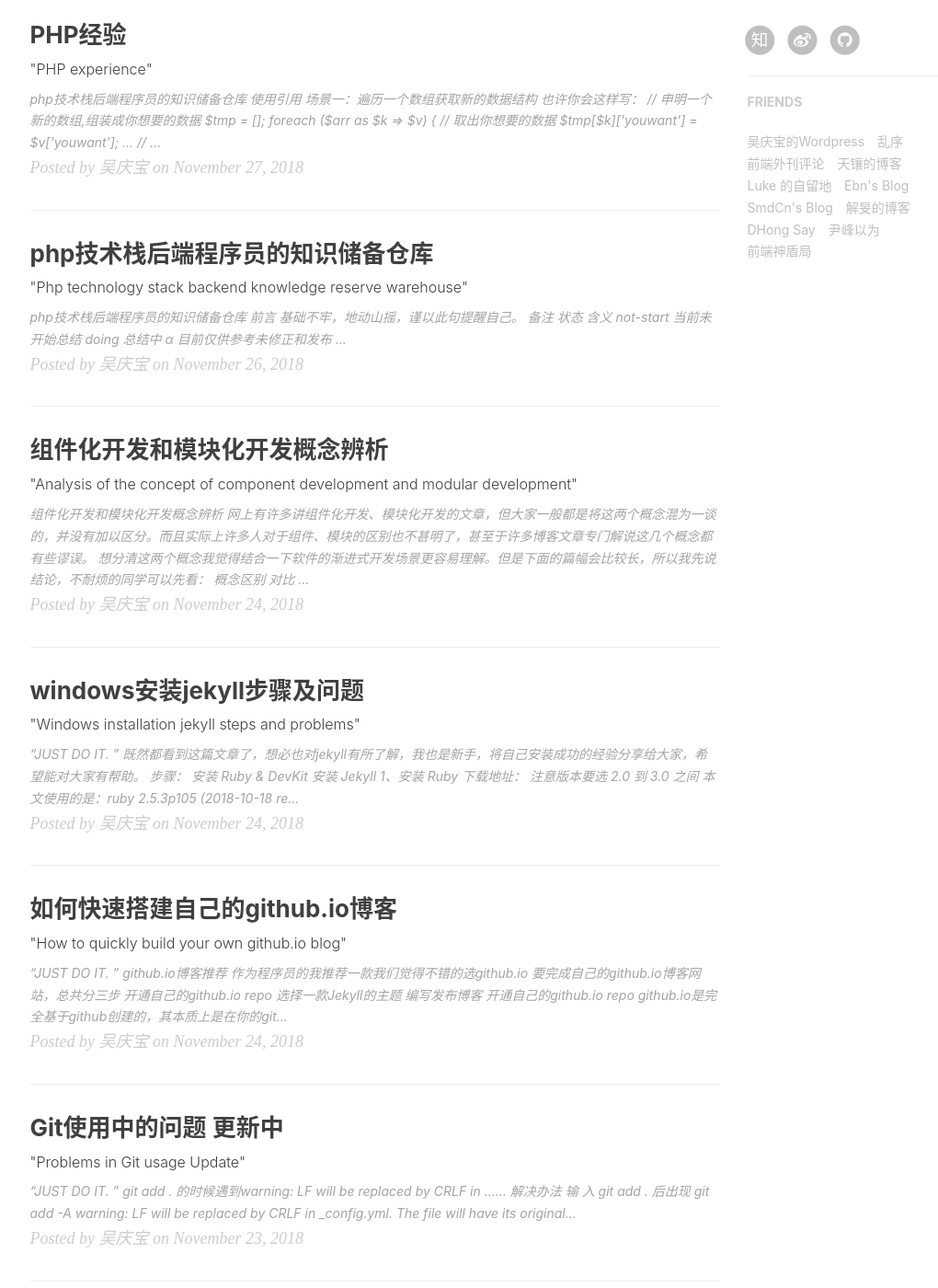
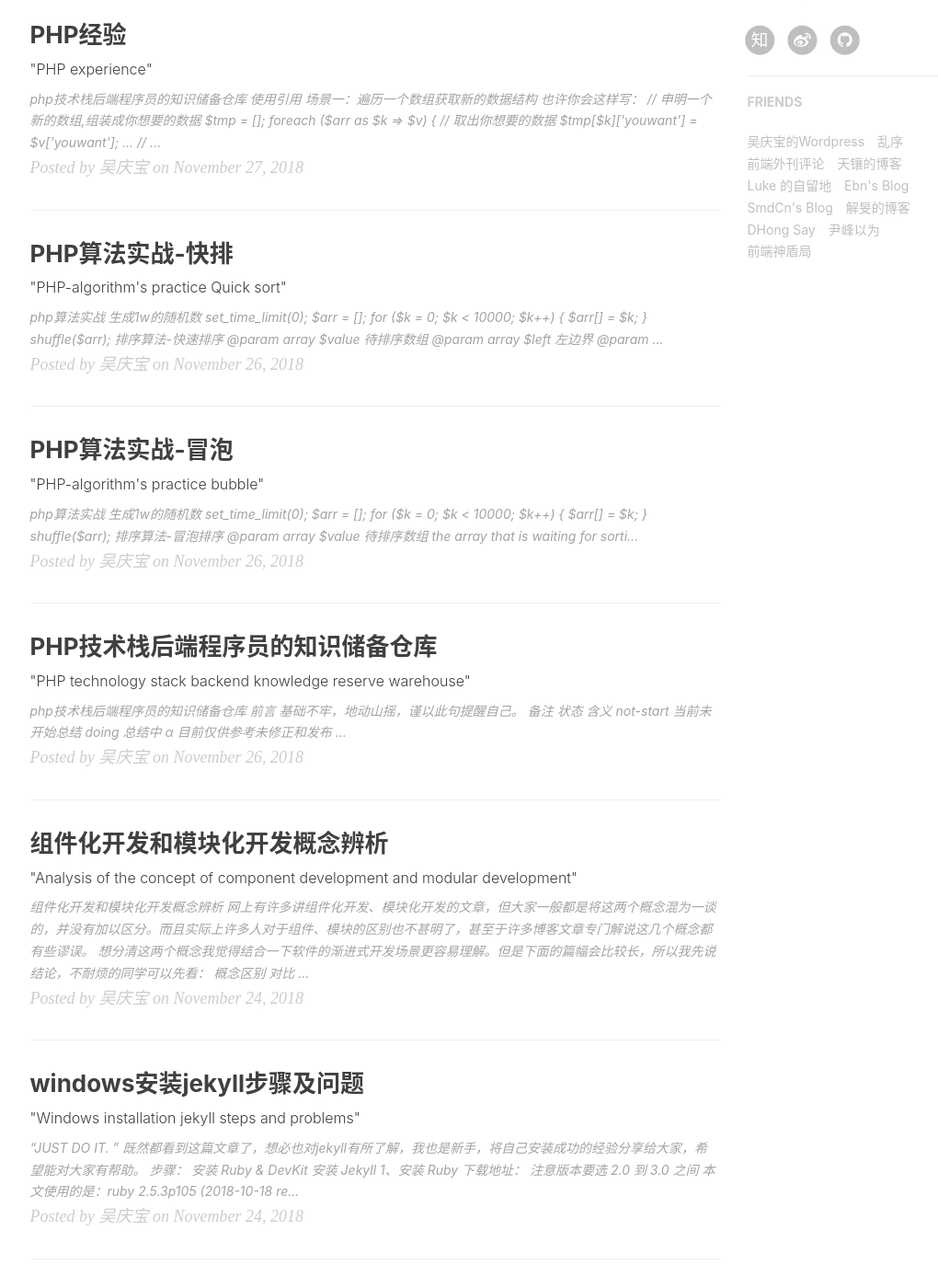
Before and after one commit to wuxiumu/wuxiumu.github.io, a Jekyll site: the page built from index.html, in a window 1280 px wide and 1400 px high, scrolled down 922 px. Shown: the whole window at 92% size, without its empty margins (135-1155 px from the left). Built offline with Jekyll 4.4.1, drawn with Linux system fonts in a browser that asks for light colours; nearby versions of some CDN libraries; the list of posts is cut into pages by our own code; comment, search, counter and statistics services are not loaded; some of the changed text lies outside the part shown.

Commit message:
algoritms

````diff
--- a/_posts/2018-11-26-Php-technology-stack-backend-knowledge-reserve-warehouse.markdown
+++ b/_posts/2018-11-26-Php-technology-stack-backend-knowledge-reserve-warehouse.markdown
@@ -1,7 +1,7 @@
 ---
 layout:     post
-title:      "php技术栈后端程序员的知识储备仓库"
-subtitle:   " \"Php technology stack backend knowledge reserve warehouse\""
+title:      "PHP技术栈后端程序员的知识储备仓库"
+subtitle:   " \"PHP technology stack backend knowledge reserve warehouse\""
 date:       2018-11-26 09:10:00
 author:     "吴庆宝"
 header-img: "img/post-bg-2015.jpg"
--- /dev/null
+++ b/_posts/2018-11-27-PHP-algorithms-practice-bubble.markdown
@@ -0,0 +1,115 @@
+---
+layout:     post
+title:      "PHP算法实战-冒泡"
+subtitle:   " \"PHP-algorithm's practice bubble\""
+date:       2018-11-26 20:10:00
+author:     "吴庆宝"
+header-img: "img/post-bg-2015.jpg"
+catalog: true
+tags:
+    - 算法
+    - php
+---
+
+>  php算法实战
+
+## 生成1w的随机数
+```php
+set_time_limit(0);
+$arr = [];
+for ($k = 0; $k < 10000; $k++) {
+    $arr[] = $k;
+}
+shuffle($arr);
+```
+
+## 排序算法-冒泡排序
+
+@param  array $value 待排序数组 the array that is waiting for sorting
+
+@return array
+```php
+function bubble($value = [])
+{
+  $length = count($value) - 1;
+  // 外循环
+  // outside loop
+  for ($j = 0; $j < $length; ++$j) {
+      // 内循环
+      // inside loop
+      for ($i = 0; $i < $length; ++$i) {
+          // 如果后一个值小于前一个值，则互换位置
+          // if the next value is less than the current value, exchange each other.
+          if ($value[$i + 1] < $value[$i]) {
+              $tmp = $value[$i + 1];
+              $value[$i + 1] = $value[$i];
+              $value[$i] = $tmp;
+          }
+      }
+  }
+  return $value;
+}
+```
+调用并测试运算时间
+```php
+$t1 = microtime(true);
+bubble($arr);
+$t2 = microtime(true);
+echo (($t2 - $t1) * 1000 . 'ms');
+```
+
+## 优化冒泡排序
+
+optimized bubble sort algorithm
+
+@param  array $value 待排序数组 the array that is waiting for sorting
+
+@return array
+```php
+function bubble_better($value = [])
+{
+
+$flag   = true;
+// 标示 排序未完成 the flag about the sorting is whether or not finished.
+
+$length = count($value)-1;
+// 数组最后一个元素的索引 the index of the last item about the array.
+
+$index  = $length;
+// 最后一次交换的索引位置 初始值为最后一位 the last exchange of index position, default value is equal to the last index.
+
+while ($flag) {
+
+  $flag = false;
+  // 假设排序已完成 let's suppose the sorting is finished.
+
+  for ($i=0; $i < $index; $i++) {
+
+    if ($value[$i] > $value[$i+1]) {
+
+      $flag  = true;
+      // 如果还有交换发生，则排序未完成  if the exchange still happen, it show that the sorting is not finished.
+
+      $last  = $i;
+      // 记录最后一次发生交换的索引位置 taking notes the index position of the last exchange.
+
+      $tmp   = $value[$i];
+      $value[$i] = $value[$i+1];
+      $value[$i+1] = $tmp;
+    }
+
+  }
+
+  $index = $last;
+}
+
+return $value;
+}
+```
+调用并测试运算时间
+```php
+$t1 = microtime(true);
+bubble_better($arr);
+$t2 = microtime(true);
+echo (($t2 - $t1) * 1000 . 'ms');
+```
--- /dev/null
+++ b/_posts/2018-11-27-PHP-algorithms-practice-quick-sort.markdown
@@ -0,0 +1,157 @@
+---
+layout:     post
+title:      "PHP算法实战-快排"
+subtitle:   " \"PHP-algorithm's practice Quick sort\""
+date:       2018-11-26 20:10:00
+author:     "吴庆宝"
+header-img: "img/post-bg-2015.jpg"
+catalog: true
+tags:
+    - 算法
+    - php
+---
+
+>  php算法实战
+
+## 生成1w的随机数
+```php
+set_time_limit(0);
+$arr = [];
+for ($k = 0; $k < 10000; $k++) {
+    $arr[] = $k;
+}
+shuffle($arr);
+```
+
+## 排序算法-快速排序
+
+@param  array $value 待排序数组
+
+@param  array $left  左边界
+
+@param  array $right 右边界
+
+@return array
+```php
+function quick(&$value, $left, $right)
+{
+	// 左右界重合 跳出
+	if ($left >= $right) {
+	  return;
+	}
+
+	$base = $left;
+	do {
+
+	 	// 从最右边开始找到第一个比基准小的值，互换位置
+
+	  	// 找到基准索引为止
+
+		for ($i=$right; $i > $base; --$i) {
+		    if ($value[$i] < $value[$base]) {
+		      $tmp = $value[$i];
+		      $value[$i] = $value[$base];
+		      $value[$base] = $tmp;
+		      $base = $i; // 更新基准值索引
+		      break;
+		    }
+		}
+
+	  	// 从最左边开始找到第一个比基准大的值，互换位置
+
+	  	// 找到基准索引为止
+
+		for ($j=$left; $j < $base; ++$j) {
+		    if ($value[$j] > $value[$base]) {
+		      $tmp = $value[$j];
+		      $value[$j] = $value[$base];
+		      $value[$base] = $tmp;
+		      $base = $j; // 更新基准值索引
+		      break;
+		    }
+		}
+
+	} while ($i > $j);// 直到左右索引重合为止
+
+	// 开始递归
+	// 以当前索引为分界
+	// 开始排序左部分
+
+	quick($value, $left, $i-1);
+	// 开始排序右边部分
+
+	quick($value, $i+1, $right);
+
+	return $value;
+}
+```
+调用并测试运算时间
+```php
+$t1 = microtime(true);
+bubble($arr);
+$t2 = microtime(true);
+echo (($t2 - $t1) * 1000 . 'ms');
+```
+## 快速排序.while版本
+
+@param  array $value 待排序数组
+
+@param  array $left  左边界
+
+@param  array $right 右边界
+
+@return array
+```php
+function quick_while(&$value, $left, $right)
+{
+	// 左右界重合 跳出
+	if ($left >= $right) {
+	  return;
+	}
+
+	$point = $left;
+	$i = $right;
+	$j = $left;
+	while ($i > $j) {
+	  //查右边值
+	  while ($i > $point) {
+	    if ($value[$i] < $value[$point]) {
+	      $tmp = $value[$i];
+	      $value[$i] = $value[$point];
+	      $value[$point] = $tmp;
+	      $point = $i;
+	      break;
+	    }
+	    --$i;
+	  }
+
+	  //查左边值
+	  while ($j < $point) {
+	    if ($value[$j] > $value[$point]) {
+	      $tmp = $value[$j];
+	      $value[$j] = $value[$point];
+	      $value[$point] = $tmp;
+	      $point = $j;
+	      break;
+	    }
+	    ++$j;
+	  }
+	}
+
+	// 开始递归
+	// 以当前索引为分界
+	// 开始排序左部分
+	quick_while($value, $left, $i-1);
+	// 开始排序右边部分
+	quick_while($value, $i+1, $right);
+
+	return $value;
+}
+```
+调用并测试运算时间
+```php
+$t1 = microtime(true);
+bubble($arr);
+$t2 = microtime(true);
+echo (($t2 - $t1) * 1000 . 'ms');
+```
--- a/_posts/2018-11-27-PHP-technical-examples.markdown
+++ b/_posts/2018-11-27-PHP-technical-examples.markdown
@@ -141,6 +141,7 @@ public static function staticFunction($value = '')
 {
 
   // code...
+
 }
 ```
 ## 成员方法名称.[abstract]
````
